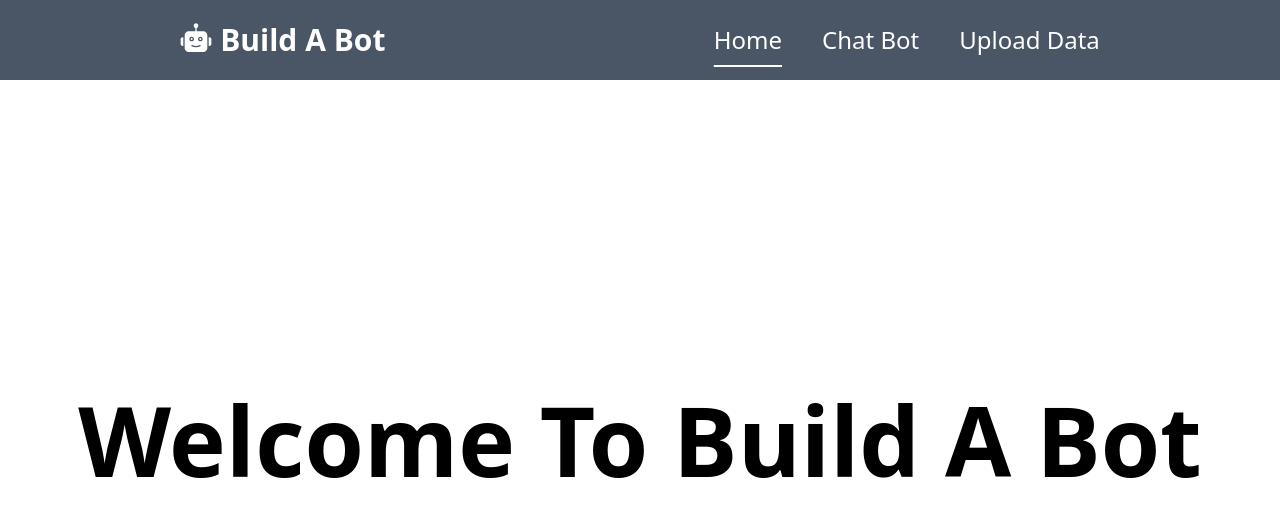
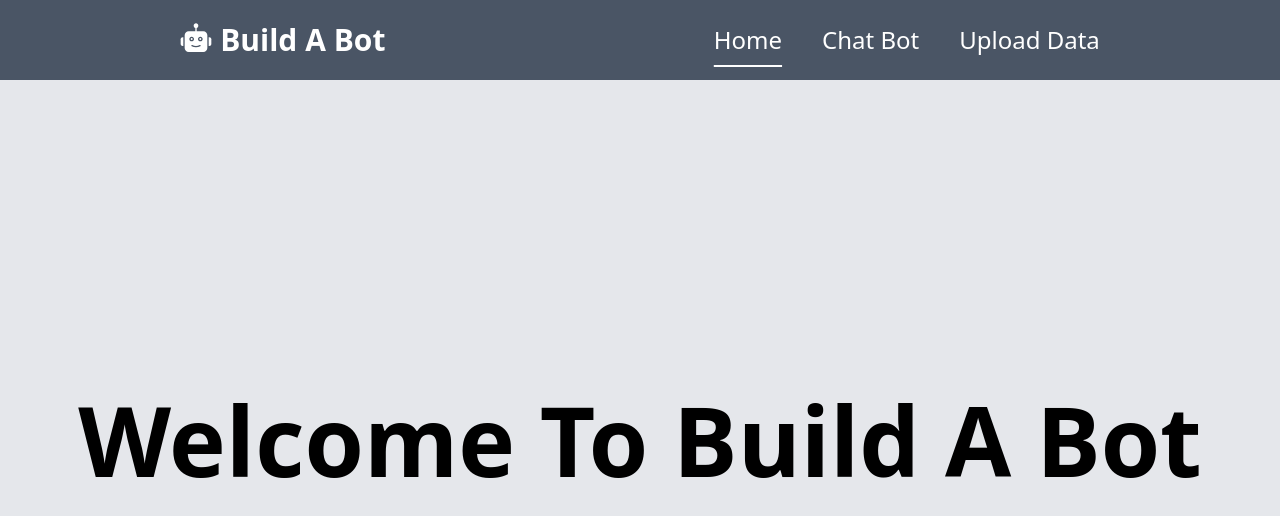
Before and after one commit to Tarif24/Build_A_Bot_Frontend, a React (Vite) app: page / in a window 1280 px wide. Shown: the top 516 px of the page. Built offline with nearby package versions, Linux system fonts and the light colour scheme.

Commit message:
changed bg of all pages

```diff
--- a/src/pages/ChatBotPage.jsx
+++ b/src/pages/ChatBotPage.jsx
@@ -56,7 +56,7 @@ const ChatBotPage = () => {
 
     return (
         <>
-            <div className="flex justify-center items-center gap-8 bg-gray-200 w-full h-[90vh] p-8 border-24 border-white">
+            <div className="flex justify-center items-center gap-8 bg-gray-200 w-full h-[90vh] p-8">
                 <div className="flex flex-col justify-end border-3 rounded-2xl w-[90%] h-[90%] bg-white">
                     <div className="flex flex-grow flex-col overflow-y-auto mx-2 px-10 h-fit max-h-fit">
                         {chatHistory.map(({ role, content }, index) => (
--- a/src/pages/HomePage.jsx
+++ b/src/pages/HomePage.jsx
@@ -2,7 +2,7 @@ import React from "react";
 
 const HomePage = () => {
     return (
-        <div className="flex justify-center items-center w-full h-[90vh]">
+        <div className="flex justify-center items-center w-full h-[90vh] min-h-fit bg-gray-200">
             <h1 className="text-8xl font-bold text-black text-center">
                 Welcome To Build A Bot
             </h1>
```
